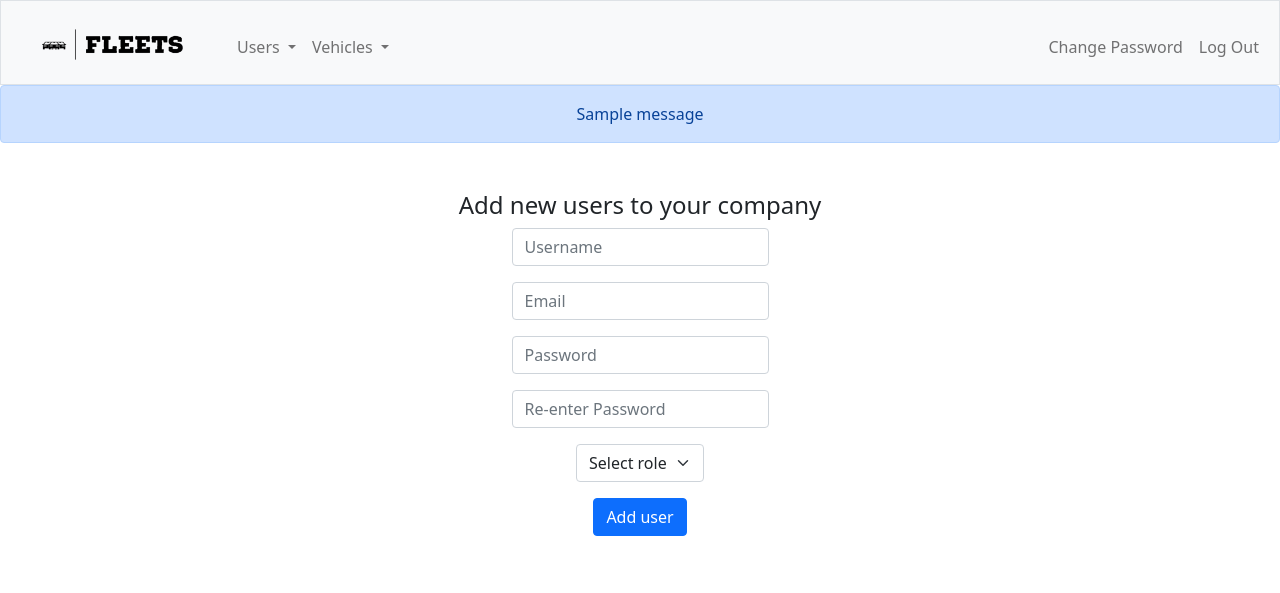
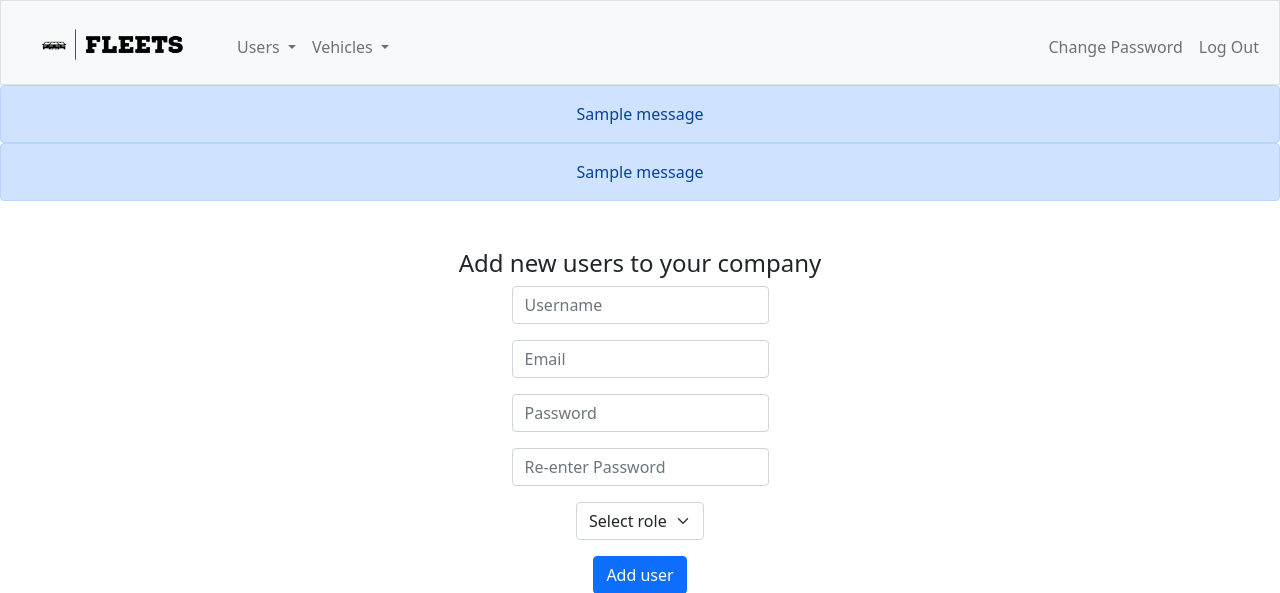
Before and after one commit to Angelelz/fleet-inspections, a Flask app: page /add-user in a window 1280 px wide. Shown: the top 593 px of the page. Run offline with Flask 2, Linux system fonts and the light colour scheme; a user stored in the database is signed in; one stand-in notice (Sample message) is shown.

Commit message:
Tue, Jan 25, 2022, 11:48 PM +00:00

```diff
--- a/templates/layout.html
+++ b/templates/layout.html
@@ -75,7 +75,14 @@
             </div>
         </nav>
 
-        {% if get_flashed_messages() %}
+        {% if get_flashed_messages(true, 'message') %}
+            <header>
+                <div class="alert alert-primary mb-0 text-center" role="alert">
+                    {{ get_flashed_messages() | join(" ") }}
+                </div>
+            </header>
+        {% endif %}
+        {% if get_flashed_messages(true, 'error') %}
             <header>
                 <div class="alert alert-primary mb-0 text-center" role="alert">
                     {{ get_flashed_messages() | join(" ") }}
```
